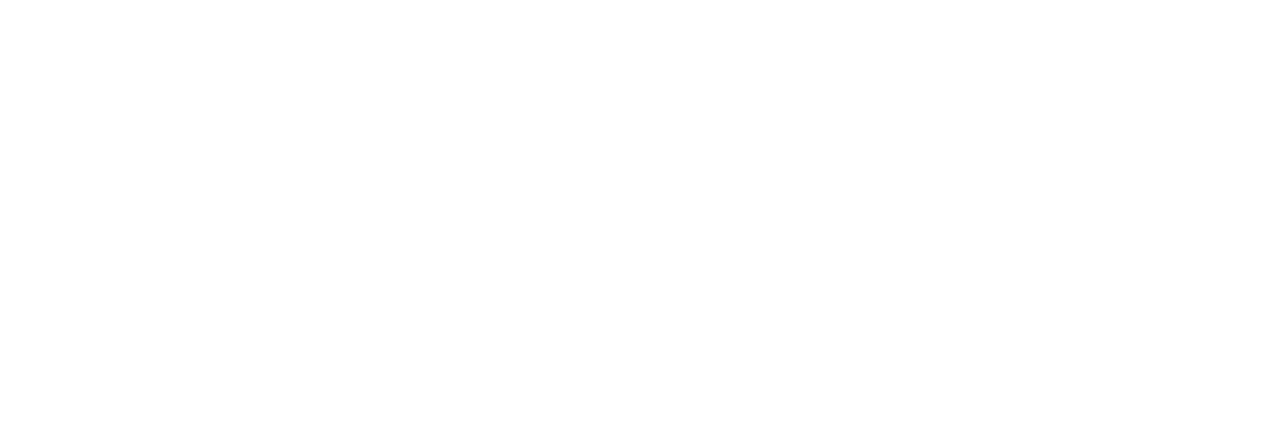
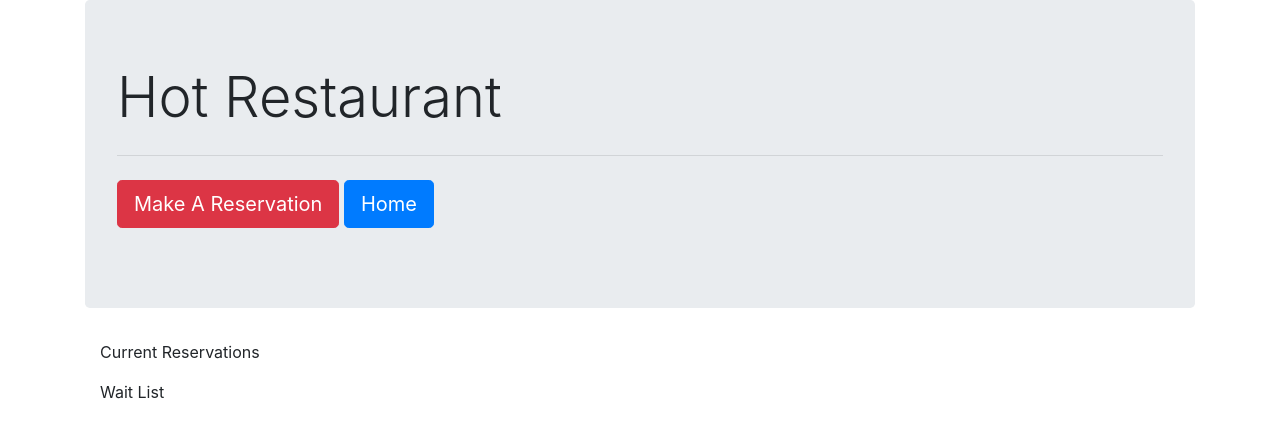
Before and after one commit to akonenkamp/hot-new-restaurant, a plain HTML site: page table.html in a window 1280 px wide. Drawn offline with nearby package versions, Linux system fonts and the light colour scheme.

Commit message:
adding table reservations and waitlist list

```diff
--- a/table.html
+++ b/table.html
@@ -1,11 +1,54 @@
 <html lang="en">
+
 <head>
     <meta charset="UTF-8">
     <meta name="viewport" content="width=device-width, initial-scale=1.0">
     <meta http-equiv="X-UA-Compatible" content="ie=edge">
+    <link rel="stylesheet" href="https://stackpath.bootstrapcdn.com/bootstrap/4.1.3/css/bootstrap.min.css" integrity="sha384-MCw98/SFnGE8fJT3GXwEOngsV7Zt27NXFoaoApmYm81iuXoPkFOJwJ8ERdknLPMO"
+        crossorigin="anonymous">
     <title>Document</title>
 </head>
+
 <body>
+    <div class="container">
+        <div class="jumbotron">
+            <h1 class="display-4">Hot Restaurant</h1>
+            <!-- <p class="lead">This is a simple hero unit, a simple jumbotron-style component for calling extra attention to featured content or information.</p> -->
+            <!-- <button type="button" class="btn btn-primary btn-lg">View Tables</button>
+                <button type="button" class="btn btn-danger btn-lg">Make A Reservation</button> -->
 
+            <hr class="my-4">
+            <button type="button" class="btn btn-danger btn-lg">Make A Reservation</button>
+            <button type="button" class="btn btn-primary btn-lg">Home<span class="glyphicon glyphicon-home" aria-hidden="true"></span>
+            </button>
+
+            <p></p>
+
+        </div>
+
+        <div class="container">
+            <div class="panel panel-default">
+                <!-- Default panel contents -->
+                <div class="panel-heading">Current Reservations</div>
+
+                <!-- Table -->
+                <table class="table" id="currentTables">
+
+                </table>
+            </div>
+        </div>
+
+        <div class="container">
+            <div class="panel panel-default">
+                <!-- Default panel contents -->
+                <div class="panel-heading">Wait List</div>
+
+                <!-- Table -->
+                <table class="table" id="currentWaitlist">
+
+                </table>
+            </div>
+        </div>
 </body>
+
 </html>
```
Also changed, not shown: index.html (+5 -1 lines).
